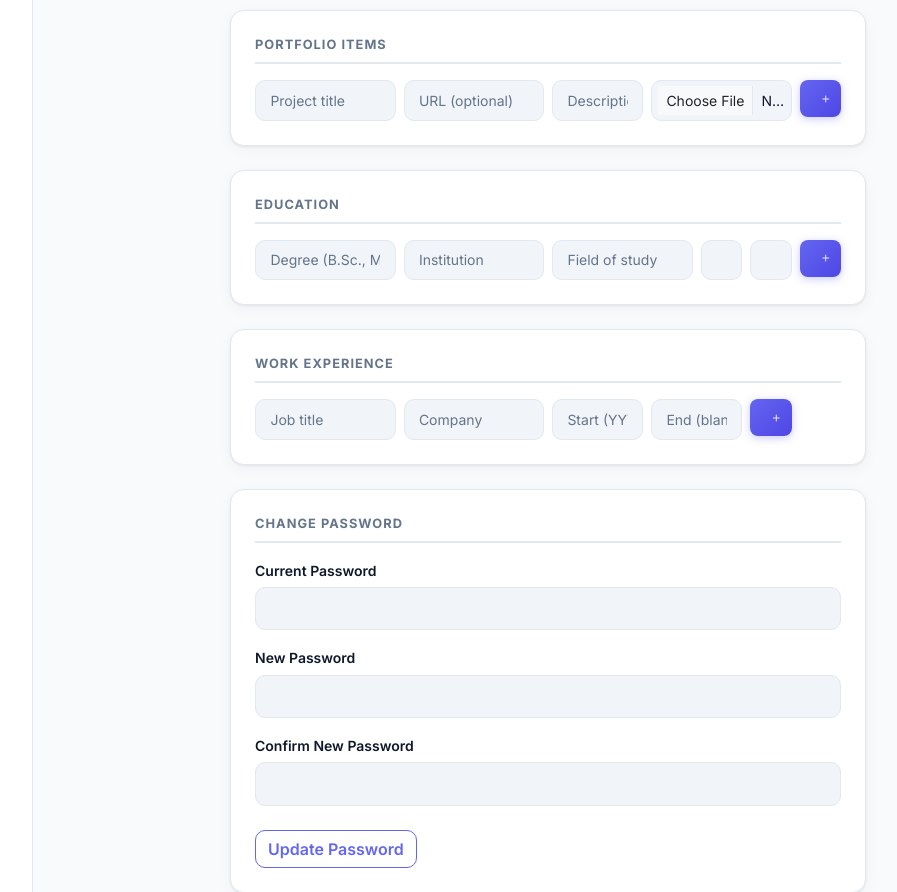
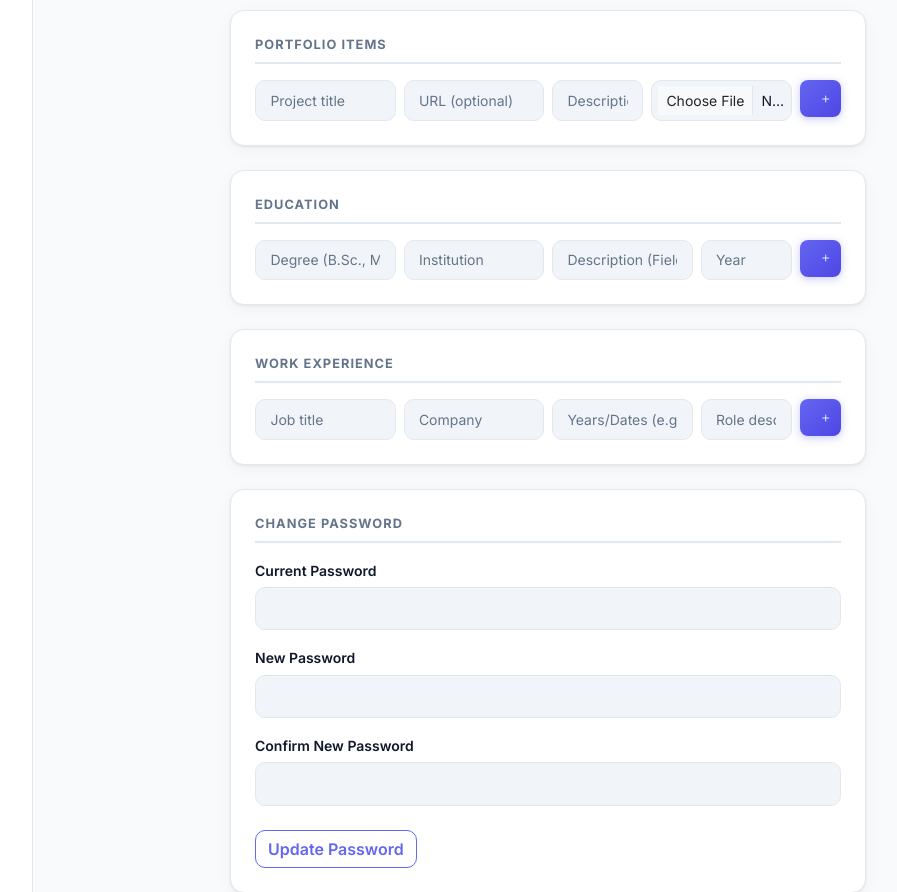
Before and after one commit to lrgokul66/freelance-marketplace, a Flask app: template app/templates/freelancer/edit_profile.html in a window 1280 px wide. Shown: the part 1211-2103 px from the top of the page, without its empty margins (217-1114 px from the left). Run offline with Flask 3, Linux system fonts and the light colour scheme; the template is opened without the code that fills it, so the values that code supplies are empty.

Commit message:
Fix profile details, direct uploads, notifications ACL, and payment checkout issues

```diff
--- a/app/routes/work.py
+++ b/app/routes/work.py
@@ -95,7 +95,7 @@ def review_submission(submission_id):
     title, msg = notif_messages[status]
     NotificationModel.create(
         submission['freelancer_id'], 'work_reviewed', title, msg,
-        link=url_for('client.view_project', project_id=project['id'])
+        link=url_for('projects.detail', project_id=project['id'])
     )
 
     flash(f'Work {status.replace("_", " ")}.', 'success')
--- a/app/templates/client/create_project.html
+++ b/app/templates/client/create_project.html
@@ -91,7 +91,7 @@
                 <div class="mb-4">
                     <label class="form-label">Attachments <span class="text-muted small">(optional, up to 1GB using
                             Chunked Upload)</span></label>
-                    <input type="file" id="projectAttachmentInput" class="form-control" name="attachments_direct">
+                    <input type="file" id="projectAttachmentInput" class="form-control" name="attachments">
                     <button type="button" class="btn btn-sm btn-outline-danger mt-2 d-none"
                         id="removeProjectAttachmentBtn">
                         <i class="bi bi-trash me-1"></i>Remove File
--- a/app/templates/client/edit_project.html
+++ b/app/templates/client/edit_project.html
@@ -89,7 +89,7 @@
                 <div class="mb-4">
                     <label class="form-label">Add More Attachments <span class="text-muted small">(optional, up to 1GB
                             using Chunked Upload)</span></label>
-                    <input type="file" id="editProjectAttachmentInput" class="form-control" name="attachments_direct">
+                    <input type="file" id="editProjectAttachmentInput" class="form-control" name="attachments">
                     <button type="button" class="btn btn-sm btn-outline-danger mt-2 d-none"
                         id="removeEditProjectAttachmentBtn">
                         <i class="bi bi-trash me-1"></i>Remove File
--- a/app/templates/freelancer/edit_profile.html
+++ b/app/templates/freelancer/edit_profile.html
@@ -190,8 +190,8 @@
                     style="background:transparent;border-color:var(--border);">
                     <div>
                         <div class="fw-600">{{ e.degree }} — {{ e.institution }}</div>
-                        <div class="text-muted small">{{ e.field_of_study }} &middot; {{ e.start_year }}–{{ e.end_year
-                            or 'Present' }}</div>
+                        <div class="text-muted small">Graduation Year: {{ e.year }}{% if e.description %} &middot; {{
+                            e.description }}{% endif %}</div>
                     </div>
                     <form method="POST" action="{{ url_for('freelancer.edit_profile') }}" class="d-inline">
                         <input type="hidden" name="action" value="delete_education">
@@ -214,15 +214,12 @@
                         required>
                 </div>
                 <div class="col-md-3">
-                    <input type="text" name="field_of_study" class="form-control form-control-sm"
-                        placeholder="Field of study">
+                    <input type="text" name="edu_desc" class="form-control form-control-sm"
+                        placeholder="Description (Field of study)">
                 </div>
-                <div class="col-md-1">
-                    <input type="number" name="start_year" class="form-control form-control-sm" placeholder="From"
+                <div class="col-md-2">
+                    <input type="number" name="edu_year" class="form-control form-control-sm" placeholder="Year"
                         min="1970" max="2030">
-                </div>
-                <div class="col-md-1">
-                    <input type="number" name="end_year" class="form-control form-control-sm" placeholder="To">
                 </div>
                 <div class="col-md-1">
                     <button type="submit" class="btn btn-sm btn-primary w-100"><i class="bi bi-plus"></i></button>
@@ -239,8 +236,9 @@
                 <li class="list-group-item d-flex justify-content-between"
                     style="background:transparent;border-color:var(--border);">
                     <div>
-                        <div class="fw-600">{{ ex.job_title }} at {{ ex.company }}</div>
-                        <div class="text-muted small">{{ ex.start_date }} – {{ ex.end_date or 'Present' }}</div>
+                        <div class="fw-600">{{ ex.title }} at {{ ex.company }}</div>
+                        <div class="text-muted small">Duration: {{ ex.years }}{% if ex.description %} &middot; {{
+                            ex.description }}{% endif %}</div>
                     </div>
                     <form method="POST" action="{{ url_for('freelancer.edit_profile') }}" class="d-inline">
                         <input type="hidden" name="action" value="delete_experience">
@@ -255,20 +253,20 @@
             <form method="POST" class="row g-2">
                 <input type="hidden" name="action" value="add_experience">
                 <div class="col-md-3">
-                    <input type="text" name="job_title" class="form-control form-control-sm" placeholder="Job title"
+                    <input type="text" name="exp_title" class="form-control form-control-sm" placeholder="Job title"
                         required>
                 </div>
                 <div class="col-md-3">
-                    <input type="text" name="company" class="form-control form-control-sm" placeholder="Company"
+                    <input type="text" name="exp_company" class="form-control form-control-sm" placeholder="Company"
                         required>
                 </div>
-                <div class="col-md-2">
-                    <input type="text" name="start_date" class="form-control form-control-sm"
-                        placeholder="Start (YYYY-MM)">
+                <div class="col-md-3">
+                    <input type="text" name="exp_years" class="form-control form-control-sm"
+                        placeholder="Years/Dates (e.g. 2021-2023)" required>
                 </div>
                 <div class="col-md-2">
-                    <input type="text" name="end_date" class="form-control form-control-sm"
-                        placeholder="End (blank=now)">
+                    <input type="text" name="exp_desc" class="form-control form-control-sm"
+                        placeholder="Role description">
                 </div>
                 <div class="col-md-1">
                     <button type="submit" class="btn btn-sm btn-primary w-100"><i class="bi bi-plus"></i></button>
--- a/app/templates/payment/initiate.html
+++ b/app/templates/payment/initiate.html
@@ -84,7 +84,7 @@
         const resp = await fetch("{{ url_for('payment.create_order') }}", {
             method: 'POST',
             headers: { 'Content-Type': 'application/json' },
-            body: JSON.stringify({ project_id: {{ project.id }}, amount: parseInt(amount) })
+            body: JSON.stringify({ project_id: Number("{{ project.id }}"), amount: parseFloat(amount) })
         });
         const data = await resp.json();
         if (data.error) { alert(data.error); btn.disabled = false; btn.textContent = '⚡ Pay Securely'; return; }
--- a/app/templates/proposals/submit.html
+++ b/app/templates/proposals/submit.html
@@ -53,7 +53,7 @@
                 <div class="mb-4">
                     <label class="form-label">Attachments <span class="text-muted small">(optional, up to 1GB using
                             Chunked Upload)</span></label>
-                    <input type="file" id="proposalAttachmentInput" class="form-control" name="attachments_direct">
+                    <input type="file" id="proposalAttachmentInput" class="form-control" name="attachments">
                     <button type="button" class="btn btn-sm btn-outline-danger mt-2 d-none"
                         id="removeProposalAttachmentBtn">
                         <i class="bi bi-trash me-1"></i>Remove File
```
Also changed, not shown: app/templates/auth/delete_account.html (+4 -4 lines). Lines whose indentation alone changed are shown as unchanged.
